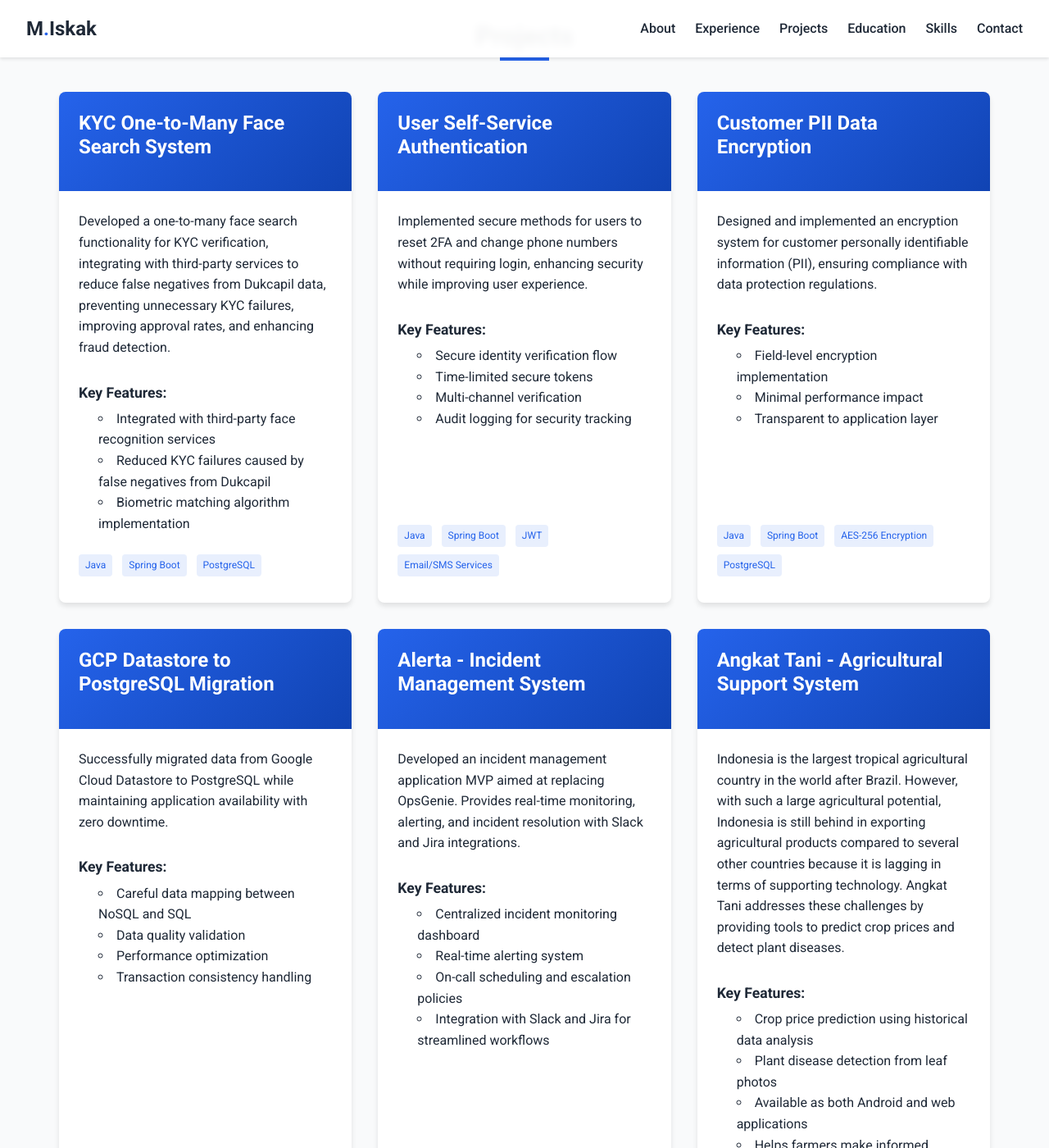
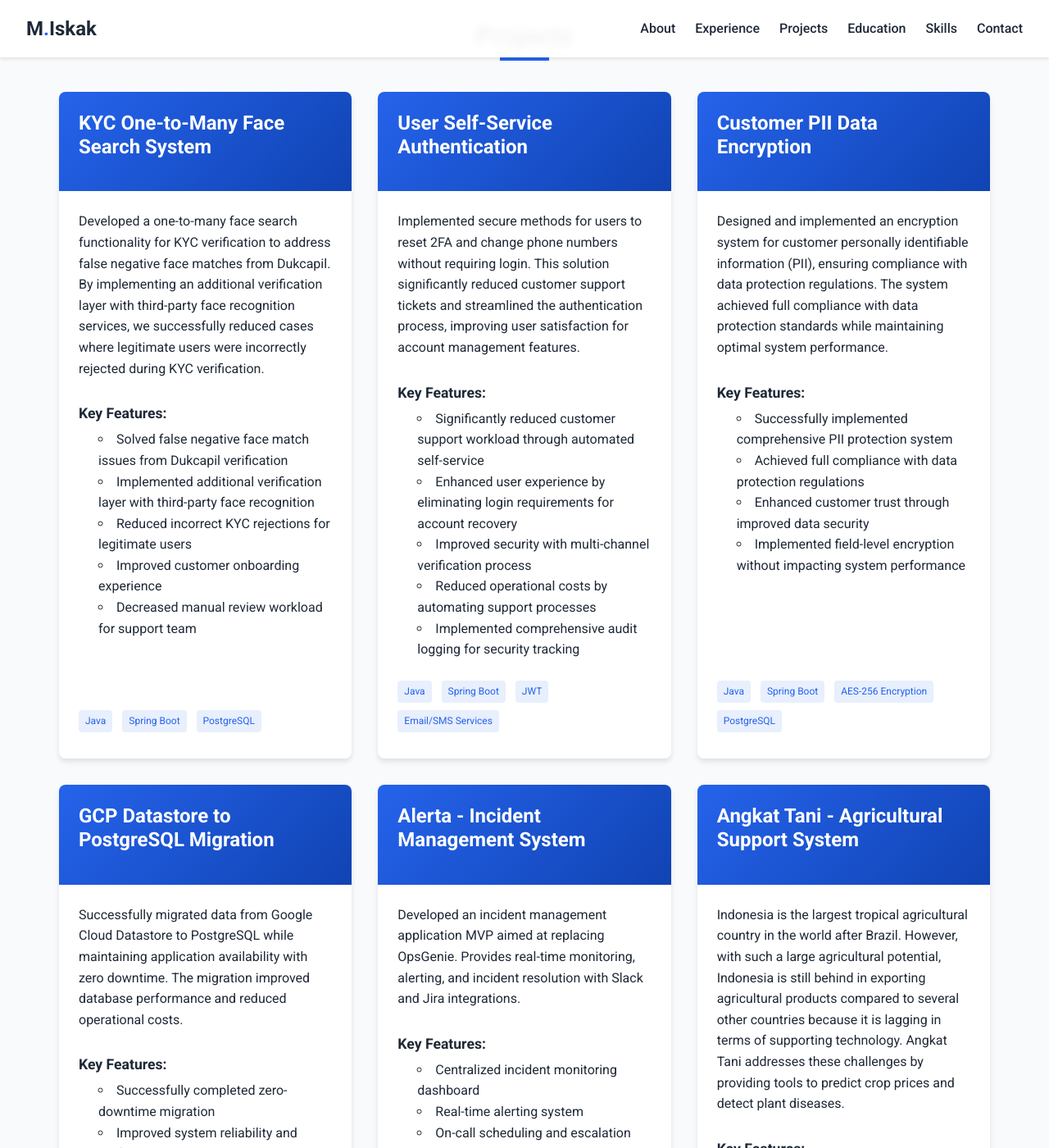
Before and after one commit to maulanaiskak/maulanaiskak.github.io, a Jekyll site: the page built from index.md, in a window 1280 px wide and 1400 px high, scrolled down 3307 px. Shown: the whole window at 82% size. Built offline with Jekyll 4.4.1, drawn with Linux system fonts in a browser that asks for light colours; some of the changed text lies outside the part shown.

Commit message:
Enhance project descriptions and highlights in projects.yml
Updated project descriptions to provide clearer insights into functionalities and improvements. Enhanced highlights to reflect significant achievements, including reduced KYC failures, improved user experience, and compliance with data protection regulations. Streamlined details for better clarity and impact.

```diff
--- a/_data/projects.yml
+++ b/_data/projects.yml
@@ -1,17 +1,19 @@
 - title: KYC One-to-Many Face Search System
-  description: Developed a one-to-many face search functionality for KYC verification, integrating with third-party services to reduce false negatives from Dukcapil data, preventing unnecessary KYC failures, improving approval rates, and enhancing fraud detection.
+  description: Developed a one-to-many face search functionality for KYC verification to address false negative face matches from Dukcapil. By implementing an additional verification layer with third-party face recognition services, we successfully reduced cases where legitimate users were incorrectly rejected during KYC verification.
   technologies:
     - Java
     - Spring Boot
     - PostgreSQL
   image: kyc.png
   highlights:
-    - Integrated with third-party face recognition services
-    - Reduced KYC failures caused by false negatives from Dukcapil
-    - Biometric matching algorithm implementation
+    - Solved false negative face match issues from Dukcapil verification
+    - Implemented additional verification layer with third-party face recognition
+    - Reduced incorrect KYC rejections for legitimate users
+    - Improved customer onboarding experience
+    - Decreased manual review workload for support team
 
 - title: User Self-Service Authentication
-  description: Implemented secure methods for users to reset 2FA and change phone numbers without requiring login, enhancing security while improving user experience.
+  description: Implemented secure methods for users to reset 2FA and change phone numbers without requiring login. This solution significantly reduced customer support tickets and streamlined the authentication process, improving user satisfaction for account management features.
   technologies:
     - Java
     - Spring Boot
@@ -19,13 +21,14 @@
     - Email/SMS Services
   image: auth.png
   highlights:
-    - Secure identity verification flow
-    - Time-limited secure tokens
-    - Multi-channel verification
-    - Audit logging for security tracking
+    - Significantly reduced customer support workload through automated self-service
+    - Enhanced user experience by eliminating login requirements for account recovery
+    - Improved security with multi-channel verification process
+    - Reduced operational costs by automating support processes
+    - Implemented comprehensive audit logging for security tracking
 
 - title: Customer PII Data Encryption
-  description: Designed and implemented an encryption system for customer personally identifiable information (PII), ensuring compliance with data protection regulations.
+  description: Designed and implemented an encryption system for customer personally identifiable information (PII), ensuring compliance with data protection regulations. The system achieved full compliance with data protection standards while maintaining optimal system performance.
   technologies:
     - Java
     - Spring Boot
@@ -33,12 +36,13 @@
     - PostgreSQL
   image: encryption.png
   highlights:
-    - Field-level encryption implementation
-    - Minimal performance impact
-    - Transparent to application layer
+    - Successfully implemented comprehensive PII protection system
+    - Achieved full compliance with data protection regulations
+    - Enhanced customer trust through improved data security
+    - Implemented field-level encryption without impacting system performance
 
 - title: GCP Datastore to PostgreSQL Migration
-  description: Successfully migrated data from Google Cloud Datastore to PostgreSQL while maintaining application availability with zero downtime.
+  description: Successfully migrated data from Google Cloud Datastore to PostgreSQL while maintaining application availability with zero downtime. The migration improved database performance and reduced operational costs.
   technologies:
     - Java
     - GCP Datastore
@@ -46,10 +50,11 @@
     - Docker
   image: migration.png
   highlights:
-    - Careful data mapping between NoSQL and SQL
-    - Data quality validation
-    - Performance optimization
-    - Transaction consistency handling
+    - Successfully completed zero-downtime migration
+    - Improved system reliability and performance
+    - Reduced operational costs through optimized database structure
+    - Enhanced data consistency and integrity
+    - Implemented robust data validation processes
 
 - title: Alerta - Incident Management System
   description: Developed an incident management application MVP aimed at replacing OpsGenie. Provides real-time monitoring, alerting, and incident resolution with Slack and Jira integrations.
```
